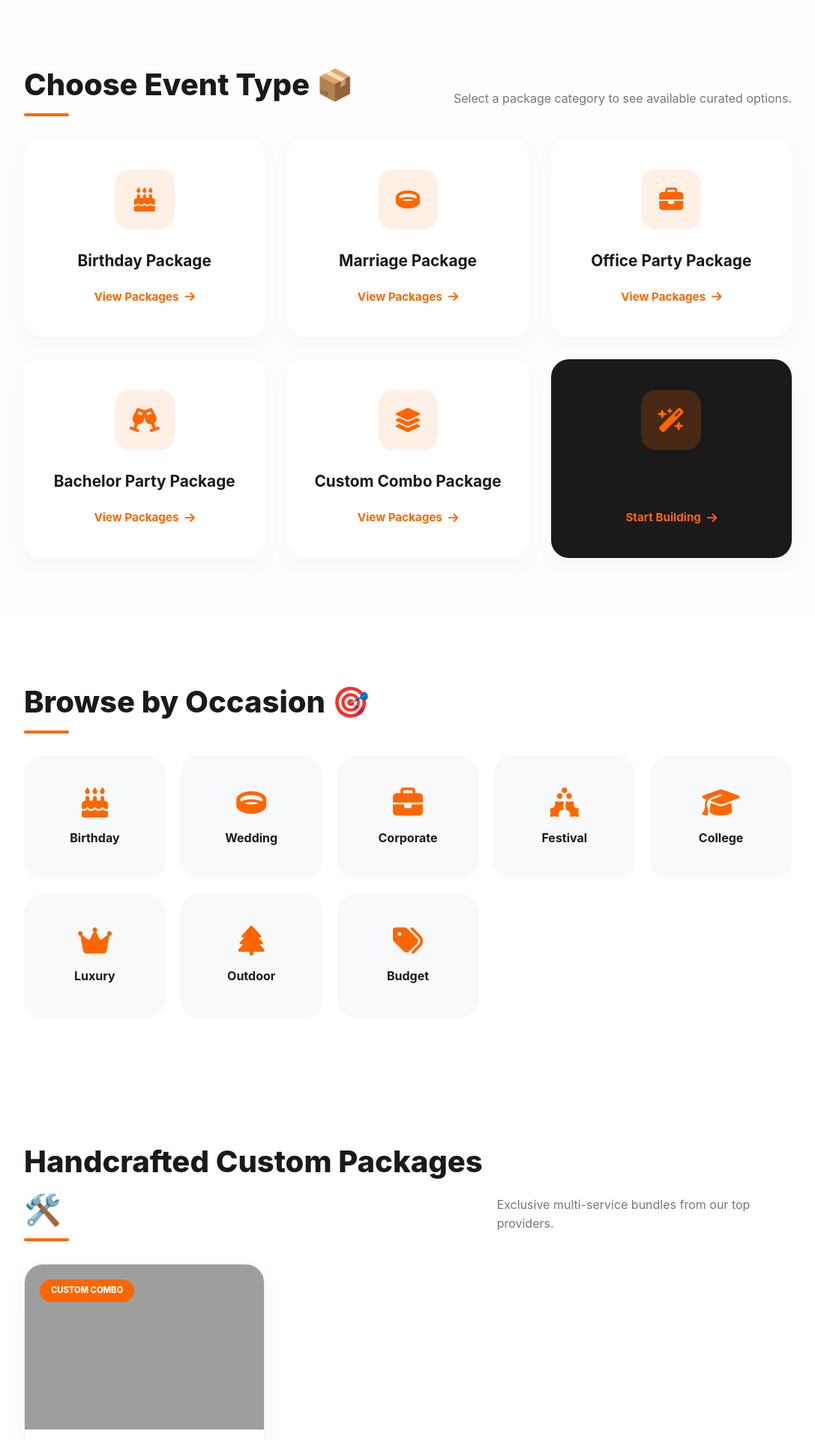
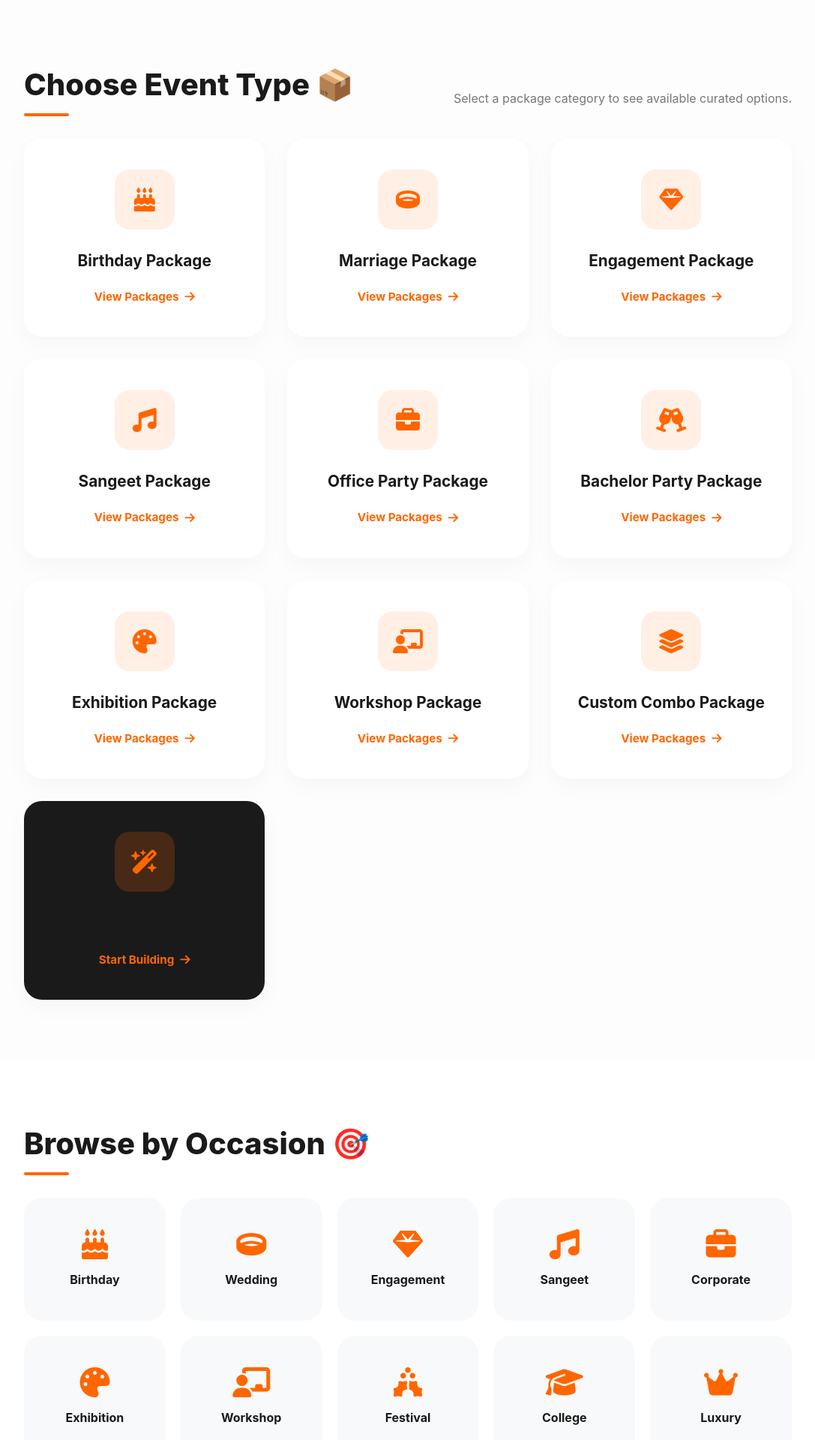
Before and after one commit to kunal444kaushik-hub/Event_Nest, a Django app: page /packages/ in a window 1280 px wide. Shown: the part 886-2806 px from the top of the page at 75% size, without its empty margins (96-1183 px from the left). Run offline with Django 5.2, Linux system fonts and the light colour scheme; data comes from the database, SQL or seed files in the repository; data that the repository does not hold is empty; grey boxes are pictures that could not be loaded.

Commit message:
Your update message

```diff
--- a/backend/events/views.py
+++ b/backend/events/views.py
@@ -159,8 +159,12 @@ def packages(request):
     event_types = [
         "Birthday Package",
         "Marriage Package",
+        "Engagement Package",
+        "Sangeet Package",
         "Office Party Package",
         "Bachelor Party Package",
+        "Exhibition Package",
+        "Workshop Package",
         "Custom Combo Package"
     ]
 
@@ -176,7 +180,11 @@ def packages(request):
     occasions = [
         {"name": "Birthday", "icon": "fa-cake-candles"},
         {"name": "Wedding", "icon": "fa-ring"},
+        {"name": "Engagement", "icon": "fa-gem"},
+        {"name": "Sangeet", "icon": "fa-music"},
         {"name": "Corporate", "icon": "fa-briefcase"},
+        {"name": "Exhibition", "icon": "fa-palette"},
+        {"name": "Workshop", "icon": "fa-chalkboard-user"},
         {"name": "Festival", "icon": "fa-holly-berry"},
         {"name": "College", "icon": "fa-graduation-cap"},
         {"name": "Luxury", "icon": "fa-crown"},
@@ -1197,6 +1205,15 @@ def make_custom_package(request):
         "Office Party": ["Catering", "Lighting Setup", "Event Planning", "Photography"],
         "Bachelor Party": ["DJ & Music", "Catering", "Decoration", "Lighting Setup"],
         "College Event": ["DJ & Music", "Lighting Setup", "Photography", "Event Planning"],
+        "Engagement": ["Decoration", "Photography", "Catering", "Event Planning"],
+        "Sangeet": ["DJ & Music", "Decoration", "Photography", "Catering"],
+        "Cocktail Party": ["Catering", "DJ & Music", "Lighting Setup", "Decoration"],
+        "Exhibition": ["Furniture / Tent", "Lighting Setup", "Venue Provider", "Event Planning"],
+        "Concert": ["DJ & Music", "Lighting Setup", "Venue Provider", "Host / Anchor", "Photography"],
+        "Workshop / Seminar": ["Venue Provider", "Catering", "Furniture / Tent", "Lighting Setup"],
+        "House Warming": ["Catering", "Decoration", "Photography"],
+        "Naming Ceremony": ["Decoration", "Catering", "Photography", "Host / Anchor"],
+        "Religious Event": ["Decoration", "Catering", "Furniture / Tent", "Host / Anchor"],
     }
 
     selected_event = request.GET.get("event_type", "Birthday Event") # Default to Birthday
--- a/backend/templates/list_service.html
+++ b/backend/templates/list_service.html
@@ -58,7 +58,7 @@
     </style>
 </head>
 <body>
-<a href="{% url 'provider_dashboard' %}" class="back-btn" style="position: absolute; top: 25px; left: 25px; z-index: 100;">
+<a href="{% url 'home' %}" class="back-btn" style="position: absolute; top: 25px; left: 25px; z-index: 100;">
     <i class="fa-solid fa-arrow-left"></i> Exit
 </a>
 
--- a/backend/templates/packages.html
+++ b/backend/templates/packages.html
@@ -305,10 +305,18 @@
                     <i class="fa-solid fa-cake-candles"></i>
                 {% elif type == "Marriage Package" %}
                     <i class="fa-solid fa-ring"></i>
+                {% elif type == "Engagement Package" %}
+                    <i class="fa-solid fa-gem"></i>
+                {% elif type == "Sangeet Package" %}
+                    <i class="fa-solid fa-music"></i>
                 {% elif type == "Office Party Package" %}
                     <i class="fa-solid fa-briefcase"></i>
                 {% elif type == "Bachelor Party Package" %}
                     <i class="fa-solid fa-champagne-glasses"></i>
+                {% elif type == "Exhibition Package" %}
+                    <i class="fa-solid fa-palette"></i>
+                {% elif type == "Workshop Package" %}
+                    <i class="fa-solid fa-chalkboard-user"></i>
                 {% else %}
                     <i class="fa-solid fa-layer-group"></i>
                 {% endif %}
```
Also changed, not shown: backend/templates/list_package.html (+45 -1 lines).
